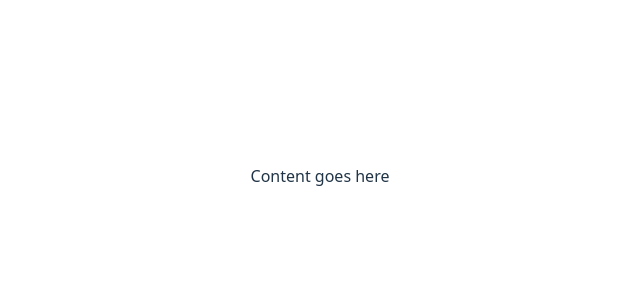
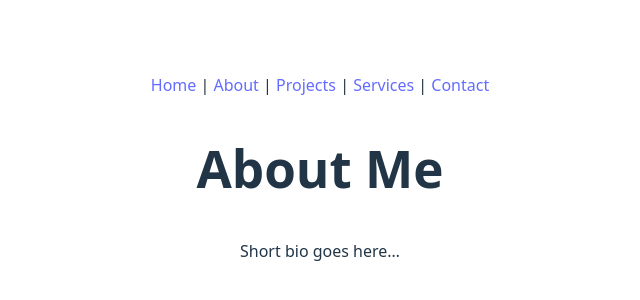
Before and after one commit to ersapatel/COMP229_Assignment_1_React_Portfolio, a React (Vite) app: page /about in a window 1280 px wide. Shown: the part 224-524 px from the top of the page, without its empty margins (320-960 px from the left). Built offline with nearby package versions, Linux system fonts and the light colour scheme.

Commit message:
Routing Skeleton

```diff
--- a/package.json
+++ b/package.json
@@ -11,7 +11,8 @@
   },
   "dependencies": {
     "react": "^19.1.1",
-    "react-dom": "^19.1.1"
+    "react-dom": "^19.1.1",
+    "react-router-dom": "^7.9.1"
   },
   "devDependencies": {
     "@eslint/js": "^9.33.0",
--- a/src/App.jsx
+++ b/src/App.jsx
@@ -1,10 +1,35 @@
-import './App.css'
+import { BrowserRouter, Routes, Route, Link } from 'react-router-dom';
+import './App.css';
+
+import Home from './Page/home';
+import AboutMe from './Page/about-me';
+import Projects from './Page/projects';
+import Services from './Page/services';
+import Contact from './Page/contact';
 
 function App() {
 
   return (
     <>
-      <p>Content goes here</p>
+      <BrowserRouter>
+        {/* Navigation */}
+        <nav>
+          <Link to="/">Home</Link> |{" "}
+          <Link to="/about">About</Link> |{" "}
+          <Link to="/projects">Projects</Link> |{" "}
+          <Link to="/services">Services</Link> |{" "}
+          <Link to="/contact">Contact</Link>
+        </nav>
+
+        {/* Routes */}
+        <Routes>
+          <Route path="/" element={<Home />} />
+          <Route path="/about" element={<AboutMe />} />
+          <Route path="/projects" element={<Projects />} />
+          <Route path="/Services" element={<Services />} />
+          <Route path="/contact" element={<Contact />} />
+        </Routes>
+      </BrowserRouter>
     </>
   )
 }
--- /dev/null
+++ b/src/Page/about-me.jsx
@@ -0,0 +1,8 @@
+export default function AboutMe() {
+    return (
+      <section>
+        <h1>About Me</h1>
+        <p>Short bio goes here…</p>
+      </section>
+    );
+  }
--- /dev/null
+++ b/src/Page/contact.jsx
@@ -0,0 +1,9 @@
+
+
+export default function Contact() {
+    return (
+        <>
+        <h1>Contact</h1>
+        </>
+    );
+}
--- /dev/null
+++ b/src/Page/home.jsx
@@ -0,0 +1,9 @@
+
+
+export default function Home() {
+    return (
+        <>
+        <h1>Home</h1>
+        </>
+    );
+}
--- /dev/null
+++ b/src/Page/projects.jsx
@@ -0,0 +1,7 @@
+export default function Projects() {
+    return (
+        <>
+        <h1>Projects</h1>
+        </>
+    );
+}
--- /dev/null
+++ b/src/Page/services.jsx
@@ -0,0 +1,7 @@
+export default function Services() {
+    return (
+        <>
+        <h1>Services</h1>
+        </>
+    );
+}
```
Also changed, not shown: src/Page/about-me.css (added), src/Page/home.css (added), 1 other file (tests, documents, lock files or other folders).
